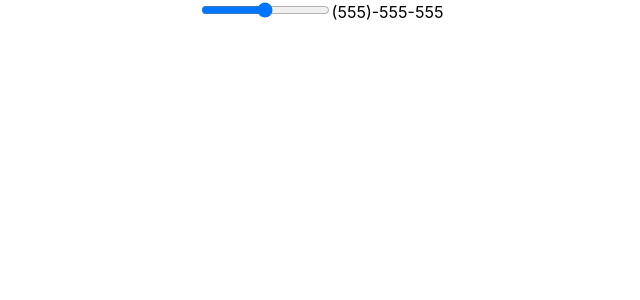
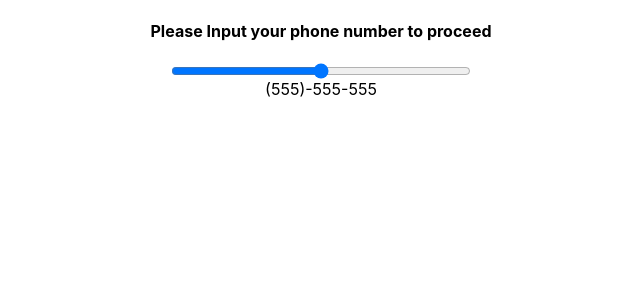
Before and after one commit to CD-Mackay/bad_ui_battles, a React (Create React App) app in the folder phone-slider/: page / in a window 1280 px wide. Shown: the top 300 px of the page, without its empty margins (319-959 px from the left). Built offline with nearby package versions, Linux system fonts and the light colour scheme.

Commit message:
Style app

```diff
--- a/phone-slider/src/App.css
+++ b/phone-slider/src/App.css
@@ -1,5 +1,12 @@
 .App {
   text-align: center;
+  display: flex;
+  flex-direction: column;
+}
+
+#slider {
+  width: 300px;
+  margin: 0 auto;
 }
 
 .App-logo {
--- a/phone-slider/src/App.js
+++ b/phone-slider/src/App.js
@@ -10,16 +10,20 @@ function App() {
 
   return (
     <div className="App">
+      <h4>Please Input your phone number to proceed</h4>
       <input
+        id="slider"
         type="range"
         min="1111111111"
         value={phone}
         onChange={(e) => handleChange(e)}
         max="9999999999"
       />
-      <span>({phone.toString().slice(0, 3)})</span>
-      <span>-{phone.toString().slice(3, 6)}</span>
-      <span>-{phone.toString().slice(7)}</span>
+      <div className="span-wrapper">
+        <span>({phone.toString().slice(0, 3)})</span>
+        <span>-{phone.toString().slice(3, 6)}</span>
+        <span>-{phone.toString().slice(7)}</span>
+      </div>
     </div>
   );
 }
```
